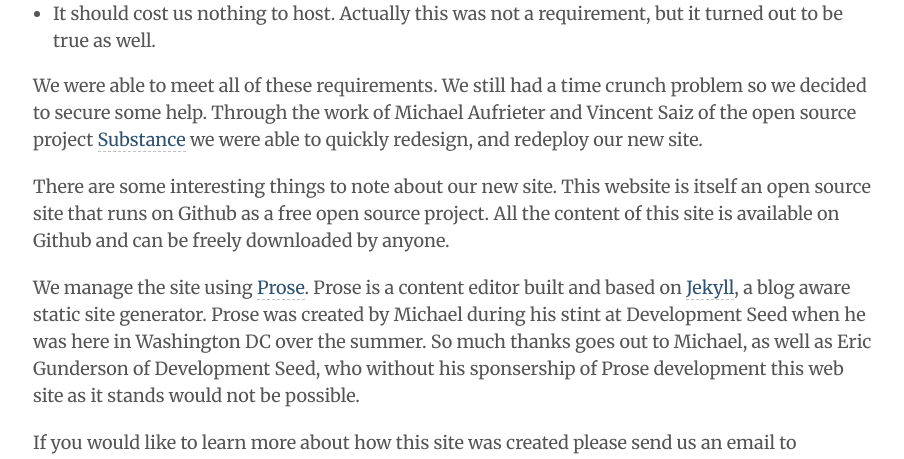
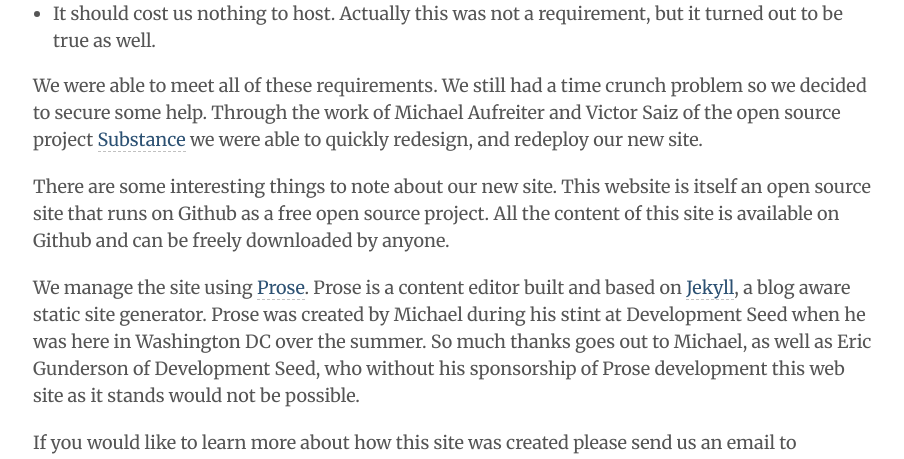
Before and after one commit to LucidTechnics/lucidtechnics.github.com, a Jekyll site: the page built from _posts/articles/2012-12-12-site-launch.md, in a window 1280 px wide. Shown: the part 1225-1684 px from the top of the page, without its empty margins (185-1089 px from the left). Built offline with Jekyll 4.4.1, drawn with Linux system fonts in a browser that asks for light colours; nearby versions of some CDN libraries; comment, search, counter and statistics services are not loaded.

Commit message:
Updated _posts/articles/2012-12-12-site-launch.md

```diff
--- a/_posts/articles/2012-12-12-site-launch.md
+++ b/_posts/articles/2012-12-12-site-launch.md
@@ -25,11 +25,11 @@
 * It should be highly available.  No outages!
 * It should cost us nothing to host.  Actually this was not a requirement, but it turned out to be true as well.
 
-We were able to meet all of these requirements.  We still had a time crunch problem so we decided to secure some help. Through the work of Michael Aufrieter and Vincent Saiz of the open source project [Substance](http://substance.io) we were able to quickly redesign, and redeploy our new site.
+We were able to meet all of these requirements.  We still had a time crunch problem so we decided to secure some help. Through the work of Michael Aufreiter and Victor Saiz of the open source project [Substance](http://substance.io) we were able to quickly redesign, and redeploy our new site.
 
 There are some interesting things to note about our new site.  This website is itself an open source site that runs on Github as a free open source project.  All the content of this site is available on Github and can be freely downloaded by anyone.
 
-We manage the site using [Prose](http://developmentseed.org/blog/2012/june/25/prose-a-content-editor-for-github/).  Prose is a content editor built and based on [Jekyll](https://github.com/mojombo/jekyll), a blog aware static site generator.  Prose was created by Michael during his stint at Development Seed when he was here in Washington DC over the summer.  So much thanks goes out to Michael, as well as Eric Gunderson of Development Seed, who without his sponsership of Prose development this web site as it stands would not be possible.
+We manage the site using [Prose](http://developmentseed.org/blog/2012/june/25/prose-a-content-editor-for-github/).  Prose is a content editor built and based on [Jekyll](https://github.com/mojombo/jekyll), a blog aware static site generator.  Prose was created by Michael during his stint at Development Seed when he was here in Washington DC over the summer.  So much thanks goes out to Michael, as well as Eric Gunderson of Development Seed, who without his sponsorship of Prose development this web site as it stands would not be possible.
 
 If you would like to learn more about how this site was created please send us an email to [info@lucidtechnics.com]("mailto:info@lucidtechnics.com") and we will be more than happy to explain the details.
 
```
